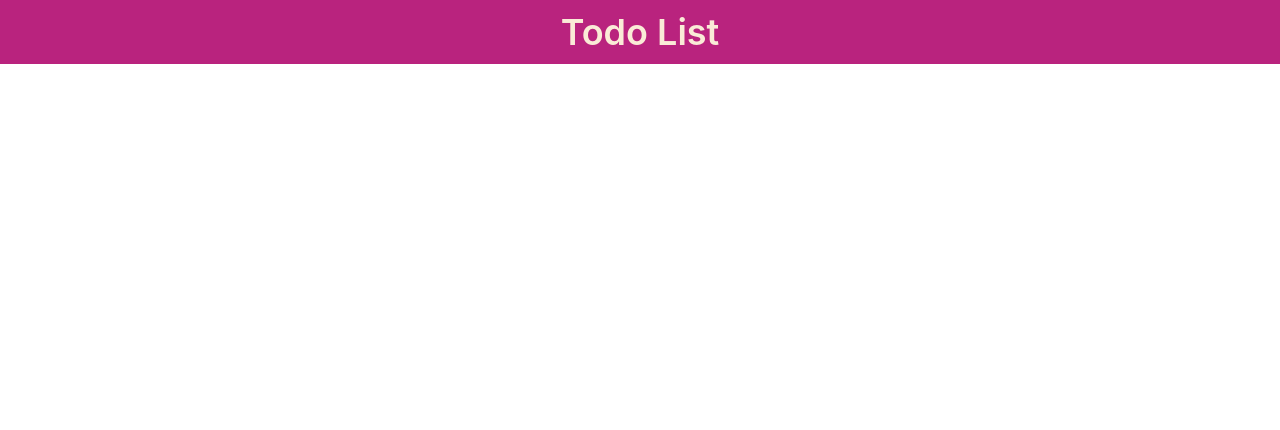
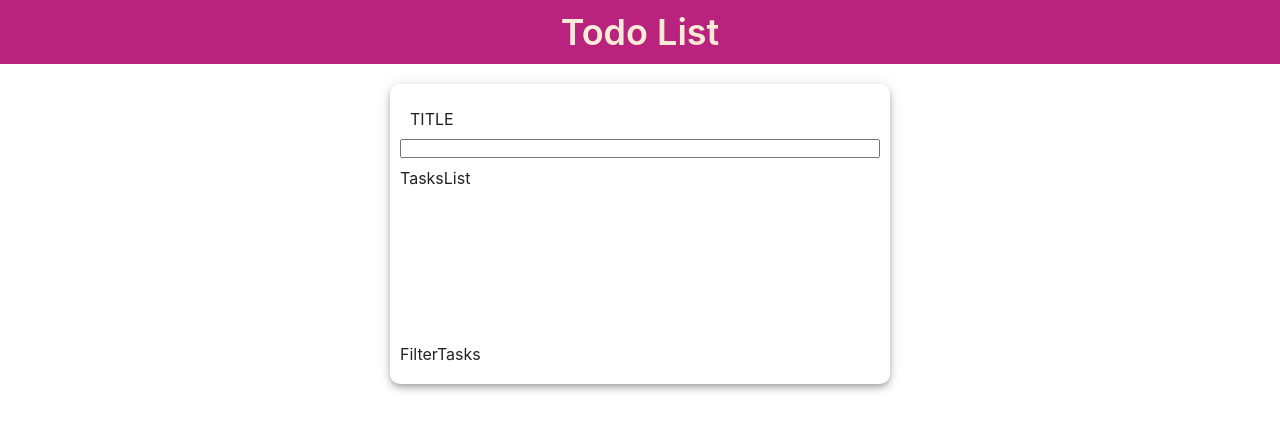
Before and after one commit to Aleksandrlitvinov/Volt_LLC-test, a React (Vite) app: page / in a window 1280 px wide. Shown: the top 430 px of the page. Built offline with nearby package versions, Linux system fonts and the light colour scheme.

Commit message:
feat: add component Todo

```diff
--- a/package.json
+++ b/package.json
@@ -10,6 +10,9 @@
     "preview": "vite preview"
   },
   "dependencies": {
+    "@emotion/react": "^11.11.4",
+    "@emotion/styled": "^11.11.0",
+    "@mui/material": "^5.15.12",
     "@reduxjs/toolkit": "^2.2.1",
     "@vitejs/plugin-react-swc": "^3.6.0",
     "install": "^0.13.0",
--- a/src/App.tsx
+++ b/src/App.tsx
@@ -1,11 +1,15 @@
 import {ReactNode} from 'react'
 import {Header} from '@/shared'
+import {Todo} from "@/features/ui/todo/todo.tsx"
 
 const App = (): ReactNode => {
 
   return (
     <>
       <Header />
+      <main className={'container'} style={{padding: '20px 0'}}>
+        <Todo />
+      </main>
     </>
   )
 }
--- /dev/null
+++ b/src/features/ui/todo/todo.module.scss
@@ -0,0 +1,25 @@
+.todo {
+  max-width: 500px;
+  width: 100%;
+  margin: 0 auto;
+}
+.tasksListTitle {
+  padding: 10px 0 10px 10px;
+  color: var(--color-info-500);
+  text-transform: uppercase;
+}
+
+.tasksListWrapper {
+  position: relative;
+
+  display: flex;
+  flex-direction: column;
+
+  min-height: 300px;
+  padding: 15px 10px 20px;
+}
+
+.tasksList {
+  flex-grow: 1;
+  padding: 10px 0;
+}
--- /dev/null
+++ b/src/features/ui/todo/todo.tsx
@@ -0,0 +1,20 @@
+import {ReactNode} from 'react'
+import {Paper} from '@mui/material'
+import s from './todo.module.scss'
+
+export const Todo = (): ReactNode =>{
+  return (
+    <Paper elevation={5} style={{ borderRadius: '10px' }} className={s.todo}>
+      <div className={s.tasksListWrapper}>
+        <div className={s.tasksListTitle}>
+          Title
+        </div>
+        <input type="text"/>
+        <div className={s.tasksList}>
+          TasksList
+        </div>
+        FilterTasks
+      </div>
+    </Paper>
+  )
+}
--- a/src/index.scss
+++ b/src/index.scss
@@ -16,3 +16,10 @@ body {
   padding: 0;
   box-sizing: border-box;
 }
+
+.container {
+  max-width: 1220px;
+  width: 100%;
+  padding: 0 20px;
+  margin: 0 auto;
+}
```
Also changed, not shown: src/features/index.ts (added), src/features/ui/index.ts (added), src/features/ui/todo/index.ts (added), 1 other file (tests, documents, lock files or other folders).
